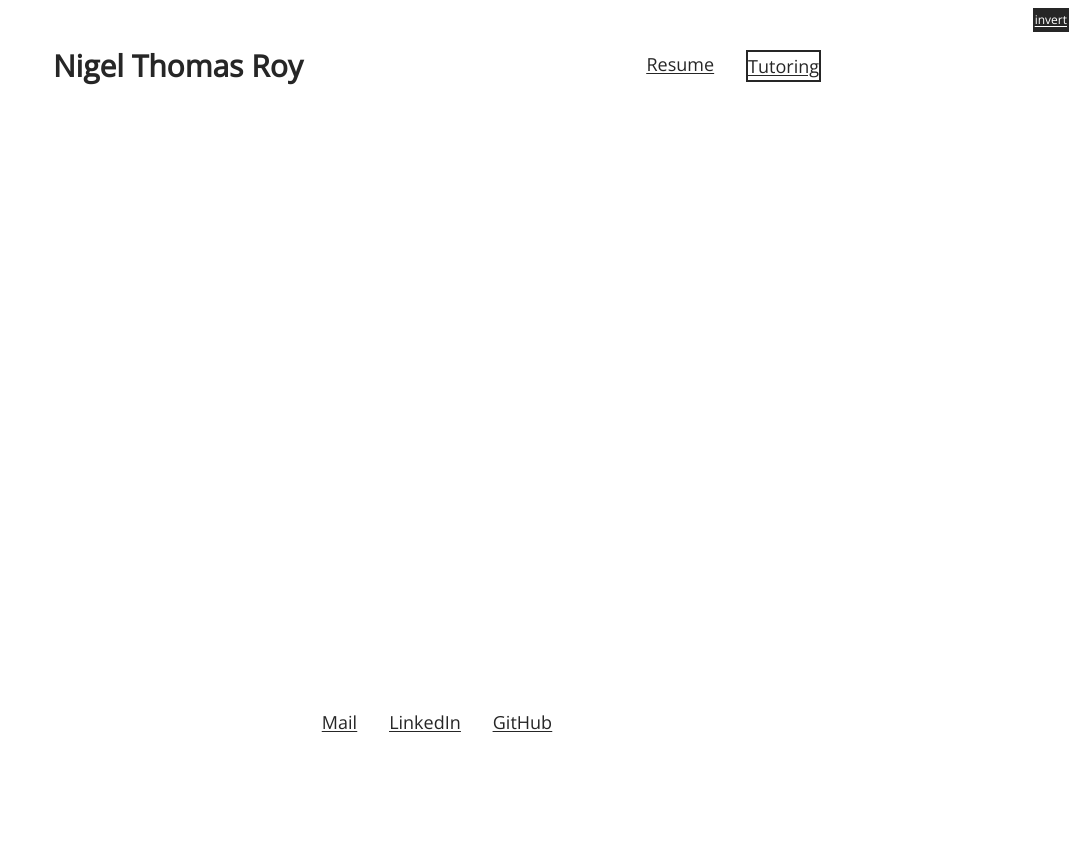
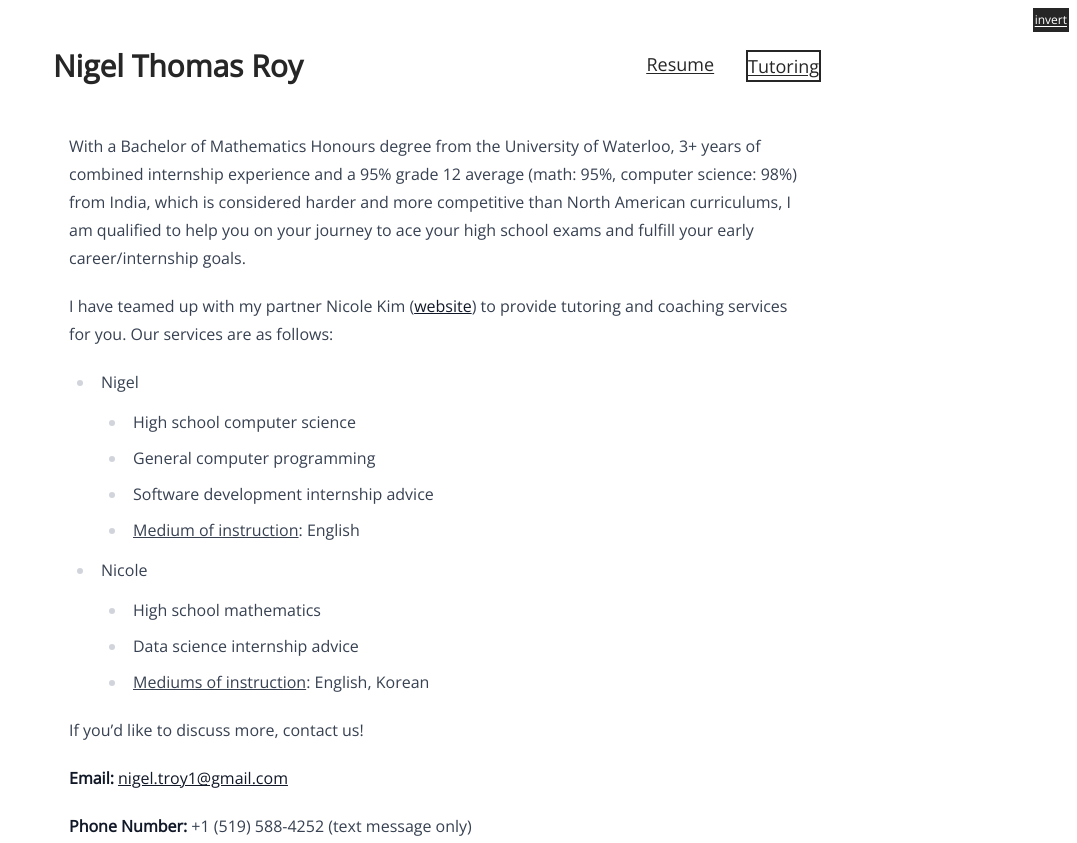
Before and after one commit to nigeltroy/nigeltroy.github.io, an Astro site: page /tutoring in a window 1280 px wide. Shown: the top 843 px of the page, without its empty margins (203-1280 px from the left). Before the commit the page ends 800 px from the top, so only its background shows below. Built offline with nearby package versions, Linux system fonts and the light colour scheme; Astro itself is replaced by a stand-in of ours.

Commit message:
Populate tutoring page

```diff
--- a/src/pages/index.mdx
+++ b/src/pages/index.mdx
@@ -10,12 +10,12 @@ import profilePicture from '../photo.png';
   <div class="flex-1">
     Hi! I'm Nigel, a Software Engineer II at [Replicant](https://www.replicant.ai).
 
-    I graduated from the University of Waterloo in 2023 with a BMath Honors degree, majoring in
+    I graduated from the University of Waterloo in 2023 with a BMath (Hons) degree, majoring in
     Computational Mathematics and minoring in Combinatorics and Optimization.
 
     My hobbies include playing video games like League of Legends and Teamfight Tactics and working out at the gym.
 
-    We offer high school and early level university mathematics and computer science tutoring as well as internship and early career coaching. See the <a href="/tutoring">Tutoring</a> page for more info.
+    My partner Nicole Kim and I offer high school mathematics and computer science tutoring as well as internship and early career coaching. See the <a href="/tutoring">Tutoring</a> page for more info.
   </div>
   <div class="flex-1 self-center">
     <Image
--- a/src/pages/resume.mdx
+++ b/src/pages/resume.mdx
@@ -13,7 +13,7 @@ export const monthSuffix = monthsAtCurrentJob > 1 ? 's' : '';
 ### University of Waterloo
 Sep 2018 - Aug 2023
 
-BMath Honors (**Major**: Computational Mathematics, **Minor**: Combinatorics and Optimization)
+Bachelor of Mathematics with Honours (**Major**: Computational Mathematics, **Minor**: Combinatorics and Optimization)
 
 ## Work Experience
 
--- a/src/pages/tutoring.md
+++ b/src/pages/tutoring.md
@@ -2,3 +2,23 @@
 layout: ../layouts/Layout.astro
 title: Nigel - Tutoring
 ---
+
+With a Bachelor of Mathematics Honours degree from the University of Waterloo, 3+ years of combined internship experience and a 95% grade 12 average (math: 95%, computer science: 98%) from India, which is considered harder and more competitive than North American curriculums, I am qualified to help you on your journey to ace your high school exams and fulfill your early career/internship goals.
+
+I have teamed up with my partner Nicole Kim ([website](https://nicolejeeyoungkim.github.io/aboutme/)) to provide tutoring and coaching services for you. Our services are as follows:
+
+- Nigel
+  - High school computer science
+  - General computer programming
+  - Software development internship advice
+  - <ins>Medium of instruction</ins>: English
+- Nicole
+  - High school mathematics
+  - Data science internship advice
+  - <ins>Mediums of instruction</ins>: English, Korean
+
+If you'd like to discuss more, contact us!
+
+**Email:** nigel.troy1@gmail.com
+
+**Phone Number:** +1 (519) 588-4252 (text message only)
```
